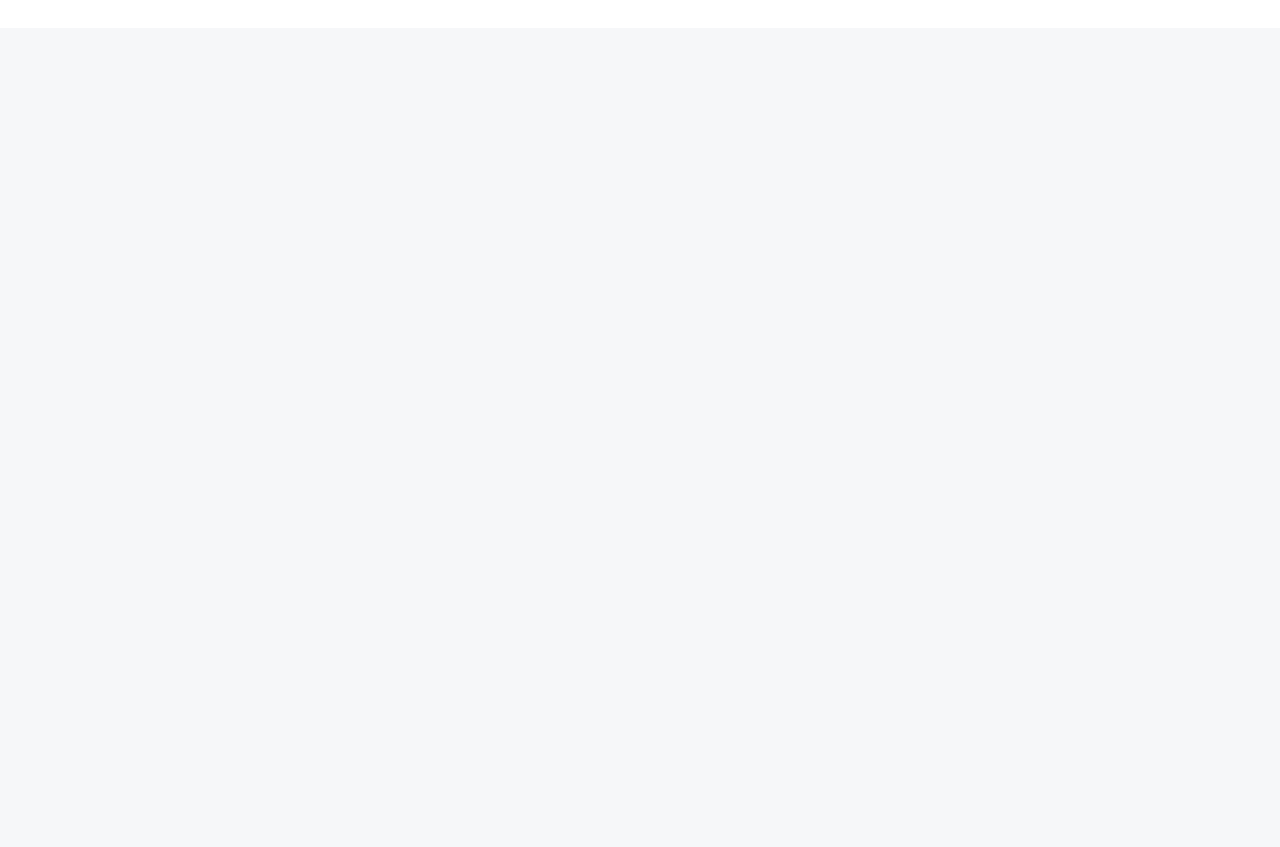
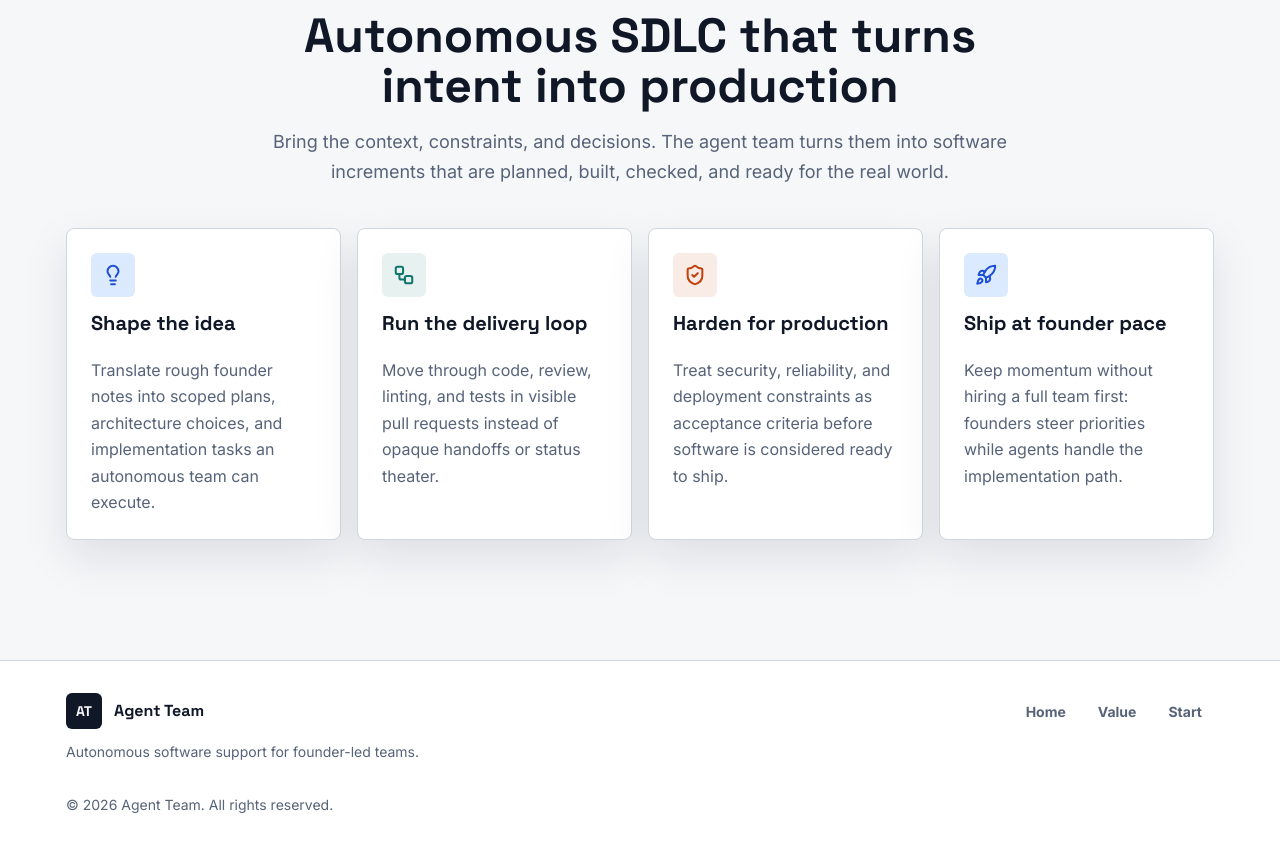
Before and after one commit to mtplayground/mike-t-302f-test-website-002, a Next.js app: page / in a window 1280 px wide. Shown: the part 960-1807 px from the top of the page. Before the commit the page ends 988 px from the top, so only its background shows below. Built offline with nearby package versions, Linux system fonts and the light colour scheme; no server answers.

Commit message:
feat: Build value proposition section

```diff
--- a/app/globals.css
+++ b/app/globals.css
@@ -182,4 +182,25 @@
   .hero-media img {
     @apply aspect-[4/3] h-full w-full object-cover;
   }
+
+  .value-section {
+    @apply border-t;
+    scroll-margin-top: 4rem;
+  }
+
+  .value-header {
+    @apply mx-auto text-center;
+  }
+
+  .value-grid {
+    @apply mt-10 grid gap-4 md:grid-cols-2 xl:grid-cols-4;
+  }
+
+  .value-card {
+    @apply h-full;
+  }
+
+  .value-card-title {
+    @apply text-xl font-bold text-foreground;
+  }
 }
--- a/app/page.tsx
+++ b/app/page.tsx
@@ -1,5 +1,11 @@
 import { Hero } from "@/components/sections/hero";
+import { ValueProposition } from "@/components/sections/value-proposition";
 
 export default function Home() {
-  return <Hero />;
+  return (
+    <>
+      <Hero />
+      <ValueProposition />
+    </>
+  );
 }
--- /dev/null
+++ b/components/sections/value-proposition.tsx
@@ -0,0 +1,78 @@
+import { Lightbulb, Rocket, ShieldCheck, Workflow } from "lucide-react";
+import type { LucideIcon } from "lucide-react";
+import {
+  Card,
+  CardBody,
+  CardHeader,
+  IconBadge,
+  Section,
+  SectionHeader,
+} from "@/components/ui";
+import type { IconBadgeVariant } from "@/components/ui";
+
+type ValueItem = Readonly<{
+  description: string;
+  icon: LucideIcon;
+  iconVariant: IconBadgeVariant;
+  title: string;
+}>;
+
+const valueItems: readonly ValueItem[] = [
+  {
+    description:
+      "Translate rough founder notes into scoped plans, architecture choices, and implementation tasks an autonomous team can execute.",
+    icon: Lightbulb,
+    iconVariant: "accent",
+    title: "Shape the idea",
+  },
+  {
+    description:
+      "Move through code, review, linting, and tests in visible pull requests instead of opaque handoffs or status theater.",
+    icon: Workflow,
+    iconVariant: "teal",
+    title: "Run the delivery loop",
+  },
+  {
+    description:
+      "Treat security, reliability, and deployment constraints as acceptance criteria before software is considered ready to ship.",
+    icon: ShieldCheck,
+    iconVariant: "coral",
+    title: "Harden for production",
+  },
+  {
+    description:
+      "Keep momentum without hiring a full team first: founders steer priorities while agents handle the implementation path.",
+    icon: Rocket,
+    iconVariant: "accent",
+    title: "Ship at founder pace",
+  },
+];
+
+export function ValueProposition() {
+  return (
+    <Section id="value" contained={false} className="value-section">
+      <SectionHeader
+        className="value-header"
+        eyebrow="From conversation to shipped software"
+        title="Autonomous SDLC that turns intent into production"
+        description="Bring the context, constraints, and decisions. The agent team turns them into software increments that are planned, built, checked, and ready for the real world."
+      />
+
+      <div className="value-grid">
+        {valueItems.map((item) => (
+          <Card key={item.title} className="value-card">
+            <CardHeader>
+              <IconBadge
+                icon={item.icon}
+                label={item.title}
+                variant={item.iconVariant}
+              />
+              <h3 className="value-card-title">{item.title}</h3>
+            </CardHeader>
+            <CardBody>{item.description}</CardBody>
+          </Card>
+        ))}
+      </div>
+    </Section>
+  );
+}
--- a/lib/navigation.ts
+++ b/lib/navigation.ts
@@ -8,4 +8,8 @@ export const navigationItems: readonly NavigationItem[] = [
     label: "Home",
     href: "#home",
   },
+  {
+    label: "Value",
+    href: "#value",
+  },
 ];
```
